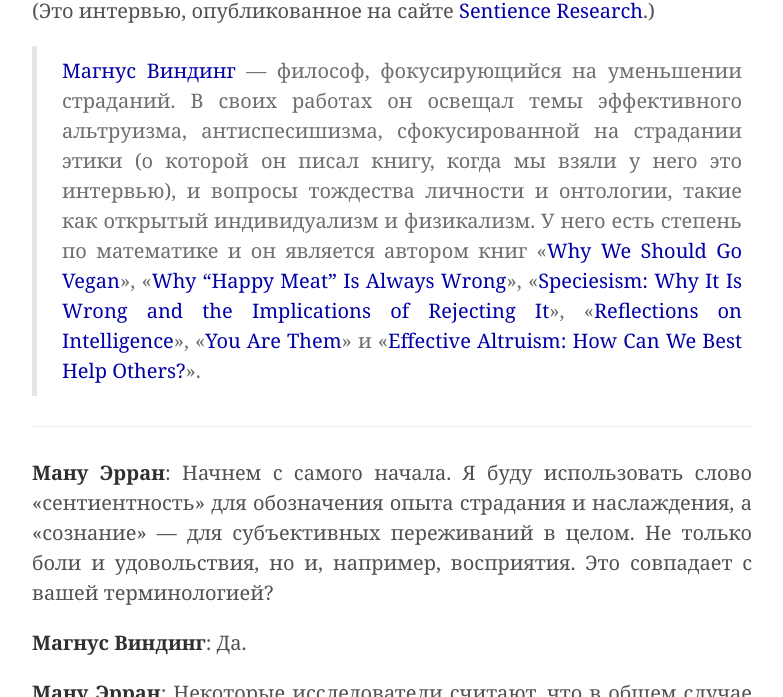
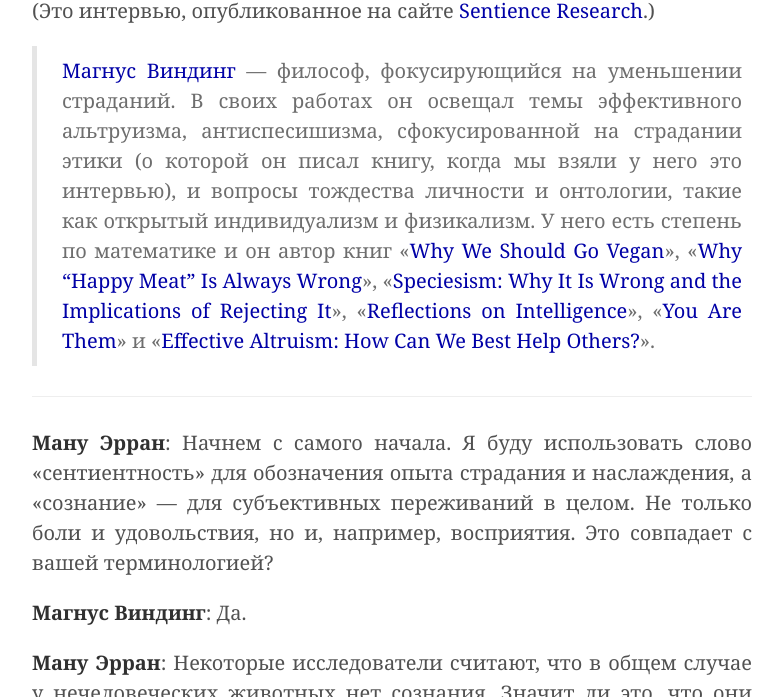
Before and after one commit to ReducingSuffering/reducingsuffering.github.io, a Jekyll site: the page built from _articles/sentience-research-on-theories-of-sentience-a-talk-with-magnus-vinding.md, in a window 1280 px wide and 900 px high, scrolled down 445 px, cut to the strip 203-900 px from the top of the window. Shown: the whole strip, without its empty margins (248-1031 px from the left). Built offline with Jekyll 4.4.1, drawn with Linux system fonts in a browser that asks for light colours.

Commit message:
Update sentience-research-on-theories-of-sentience-a-talk-with-magnus-vinding.md

```diff
--- a/_articles/sentience-research-on-theories-of-sentience-a-talk-with-magnus-vinding.md
+++ b/_articles/sentience-research-on-theories-of-sentience-a-talk-with-magnus-vinding.md
@@ -15,7 +15,7 @@ preview: https://sentience-research.org/wp-content/uploads/2019/11/magnus-700x33
 
 (Это интервью, опубликованное на сайте [Sentience Research](https://sentience-research.org).)
 
-> [Магнус Виндинг](https://magnusvinding.com/) — философ, фокусирующийся на уменьшении страданий. В своих работах он освещал темы эффективного альтруизма, антиспесишизма, сфокусированной на страдании этики (о которой он писал книгу, когда мы взяли у него это интервью), и вопросы тождества личности и онтологии, такие как открытый индивидуализм и физикализм. У него есть степень по математике и он является автором книг «[Why We Should Go Vegan](https://www.smashwords.com/books/view/409738)», «[Why “Happy Meat” Is Always Wrong](https://www.smashwords.com/books/view/435640)», «[Speciesism: Why It Is Wrong and the Implications of Rejecting It](https://www.smashwords.com/books/view/539674)», «[Reflections on Intelligence](https://www.smashwords.com/books/view/655938)», «[You Are Them](https://www.smashwords.com/books/view/719903)» и «[Effective Altruism: How Can We Best Help Others?](https://www.smashwords.com/books/view/874692)».
+> [Магнус Виндинг](https://magnusvinding.com/) — философ, фокусирующийся на уменьшении страданий. В своих работах он освещал темы эффективного альтруизма, антиспесишизма, сфокусированной на страдании этики (о которой он писал книгу, когда мы взяли у него это интервью), и вопросы тождества личности и онтологии, такие как открытый индивидуализм и физикализм. У него есть степень по математике и он автор книг «[Why We Should Go Vegan](https://www.smashwords.com/books/view/409738)», «[Why “Happy Meat” Is Always Wrong](https://www.smashwords.com/books/view/435640)», «[Speciesism: Why It Is Wrong and the Implications of Rejecting It](https://www.smashwords.com/books/view/539674)», «[Reflections on Intelligence](https://www.smashwords.com/books/view/655938)», «[You Are Them](https://www.smashwords.com/books/view/719903)» и «[Effective Altruism: How Can We Best Help Others?](https://www.smashwords.com/books/view/874692)».
 
 ---
 
```
